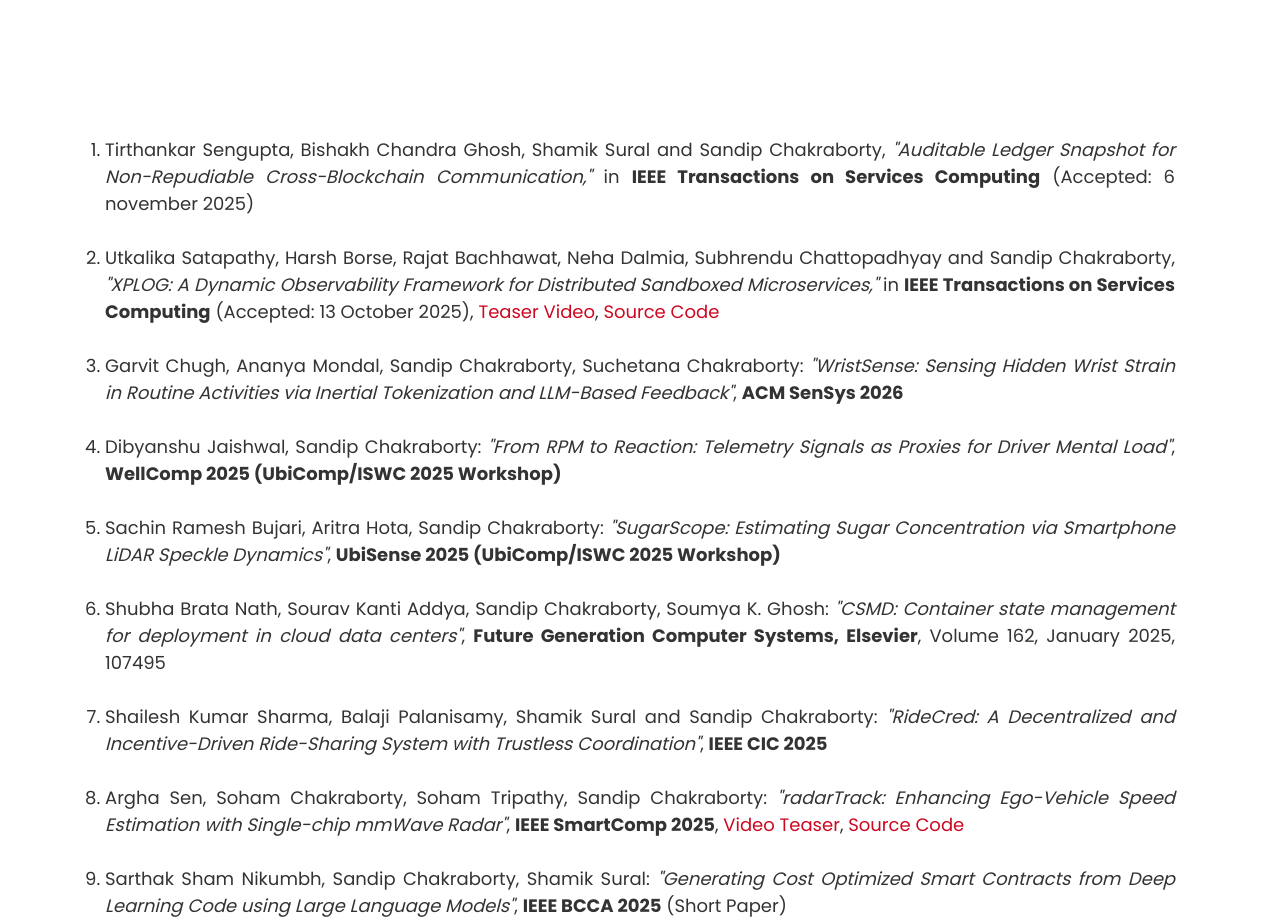
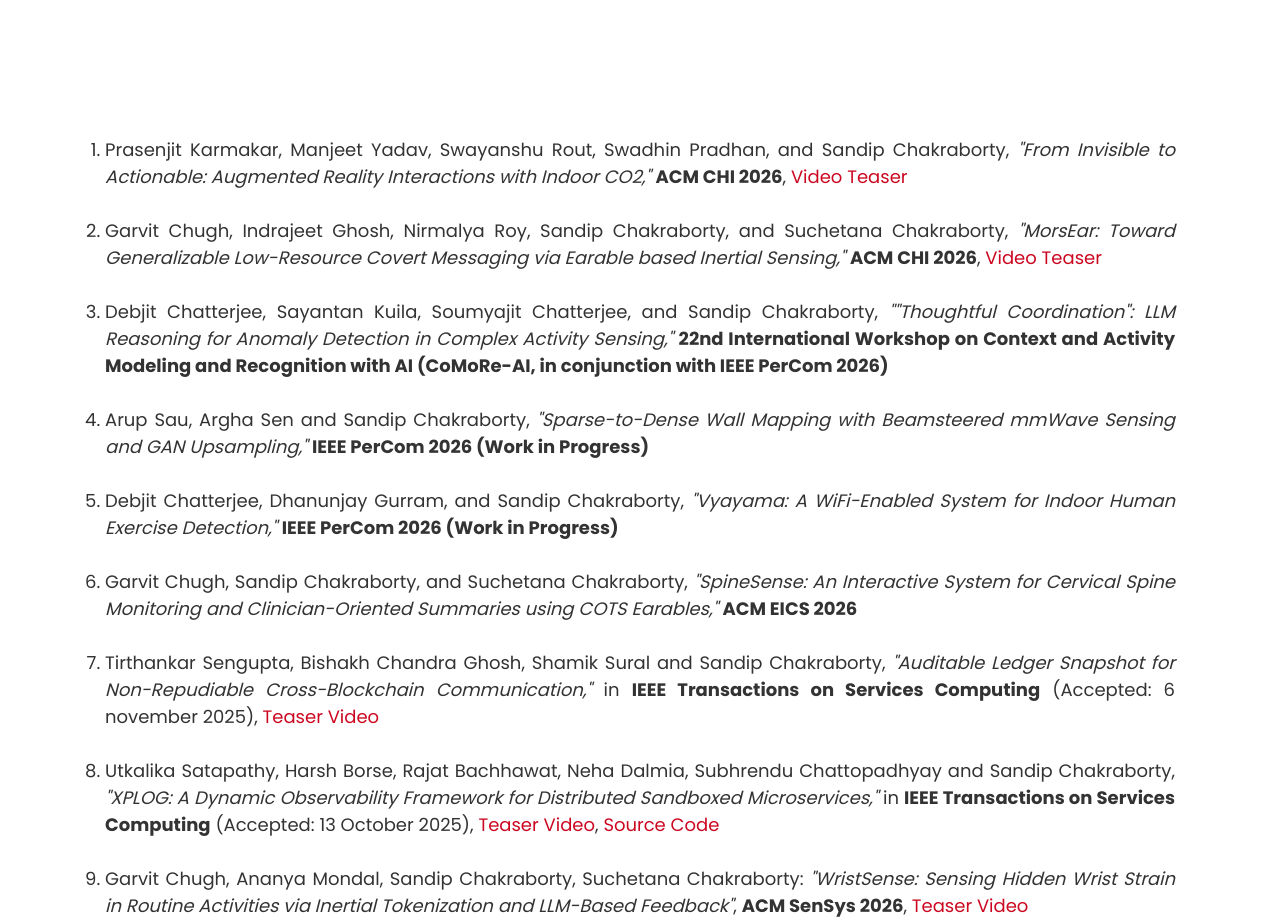
Before and after one commit to sandipc-iitkgp/sandip-web, a plain HTML site: page publications.html in a window 1280 px wide. Shown: the part 800-1722 px from the top of the page. Drawn offline with Linux system fonts and the light colour scheme.

Commit message:
Update publications.html

```diff
--- a/publications.html
+++ b/publications.html
@@ -93,14 +93,32 @@
 						<div class="container">
 							<div class="grid pub-list">
 								<ol>
+									<div class="grid-item cat1 cat6 cat8">
+										<li>Prasenjit Karmakar, Manjeet Yadav, Swayanshu Rout, Swadhin Pradhan, and Sandip Chakraborty, <em>"From Invisible to Actionable: Augmented Reality Interactions with Indoor CO2,"</em> <b>ACM CHI 2026</b>, <a href="https://youtu.be/F1LfQBEomHc?si=ZhoNE0Ubhl8Cumna" target="_blank">Video Teaser</a></li><br>
+									</div>
+									<div class="grid-item cat1 cat6 cat8">
+										<li>Garvit Chugh, Indrajeet Ghosh, Nirmalya Roy, Sandip Chakraborty, and Suchetana Chakraborty, <em>"MorsEar: Toward Generalizable Low-Resource Covert Messaging via Earable based Inertial Sensing,"</em> <b>ACM CHI 2026</b>, <a href="https://youtu.be/e87yJ_5r-WA?si=OeUKJMDo684gwXRm">Video Teaser</a></li><br>
+									</div>
+									<div class="grid-item cat3 cat8">
+										<li>Debjit Chatterjee, Sayantan Kuila, Soumyajit Chatterjee, and Sandip Chakraborty, <em>""Thoughtful Coordination": LLM Reasoning for Anomaly Detection in Complex Activity Sensing,"</em> <b>22nd International Workshop on Context and Activity Modeling and Recognition with AI (CoMoRe-AI, in conjunction with IEEE PerCom 2026)</b> </li><br>
+									</div>
+									<div class="grid-item cat3 cat8">
+										<li>Arup Sau, Argha Sen and Sandip Chakraborty, <em>"Sparse-to-Dense Wall Mapping with Beamsteered mmWave Sensing and GAN Upsampling,"</em> <b>IEEE PerCom 2026 (Work in Progress)</b> </li><br>
+									</div>
+									<div class="grid-item cat3 cat8">
+										<li>Debjit Chatterjee, Dhanunjay Gurram, and Sandip Chakraborty, <em>"Vyayama: A WiFi-Enabled System for Indoor Human Exercise Detection,"</em> <b>IEEE PerCom 2026 (Work in Progress)</b> </li><br>
+									</div>
+									<div class="grid-item cat1 cat2 cat6 cat8">
+										<li>Garvit Chugh, Sandip Chakraborty, and Suchetana Chakraborty, <em>"SpineSense: An Interactive System for Cervical Spine Monitoring and Clinician-Oriented Summaries using COTS Earables,"</em> <b>ACM EICS 2026</b> </li><br>
+									</div>
 									<div class="grid-item cat1 cat7">
-										<li>Tirthankar Sengupta, Bishakh Chandra Ghosh, Shamik Sural and Sandip Chakraborty, <em>"Auditable Ledger Snapshot for Non-Repudiable Cross-Blockchain Communication,"</em> in <b>IEEE Transactions on Services Computing</b> (Accepted: 6 november 2025) </li><br>
+										<li>Tirthankar Sengupta, Bishakh Chandra Ghosh, Shamik Sural and Sandip Chakraborty, <em>"Auditable Ledger Snapshot for Non-Repudiable Cross-Blockchain Communication,"</em> in <b>IEEE Transactions on Services Computing</b> (Accepted: 6 november 2025), <a href="https://youtu.be/2cpJdDJVCio?si=uK4CYgd0MPX-ZGtH" target="_blank">Teaser Video</a> </li><br>
 									</div>
 									<div class="grid-item cat1 cat7">
 										<li>Utkalika Satapathy, Harsh Borse, Rajat Bachhawat, Neha Dalmia, Subhrendu Chattopadhyay and Sandip Chakraborty, <em>"XPLOG: A Dynamic Observability Framework for Distributed Sandboxed Microservices,"</em> in <b>IEEE Transactions on Services Computing</b> (Accepted: 13 October 2025), <a href="https://youtu.be/eKvZP8qIEDo?si=k3DDd5Xa1laS373h" target="_blank">Teaser Video</a>, <a href="https://github.com/usatpath01/XPLOG_Pluggable_Logging" target="_blank">Source Code</a></li><br>
 									</div>
 									<div class="grid-item cat2 cat8">
-										<li>Garvit Chugh, Ananya Mondal, Sandip Chakraborty, Suchetana Chakraborty: <em>"WristSense: Sensing Hidden Wrist Strain in Routine Activities via Inertial Tokenization and LLM-Based Feedback"</em>, <b>ACM SenSys 2026</b></li><br>
+										<li>Garvit Chugh, Ananya Mondal, Sandip Chakraborty, Suchetana Chakraborty: <em>"WristSense: Sensing Hidden Wrist Strain in Routine Activities via Inertial Tokenization and LLM-Based Feedback"</em>, <b>ACM SenSys 2026</b>, <a href="https://youtu.be/SIX4CUI6V5g?si=G-6bXkkE3x8ywyOZ" target="_blank">Teaser Video</a></li><br>
 									</div>
 									<div class="grid-item cat4 cat8">
 										<li>Dibyanshu Jaishwal, Sandip Chakraborty: <em>"From RPM to Reaction: Telemetry Signals as Proxies for Driver Mental Load"</em>, <b>WellComp 2025 (UbiComp/ISWC 2025 Workshop)</b></li><br>
```
